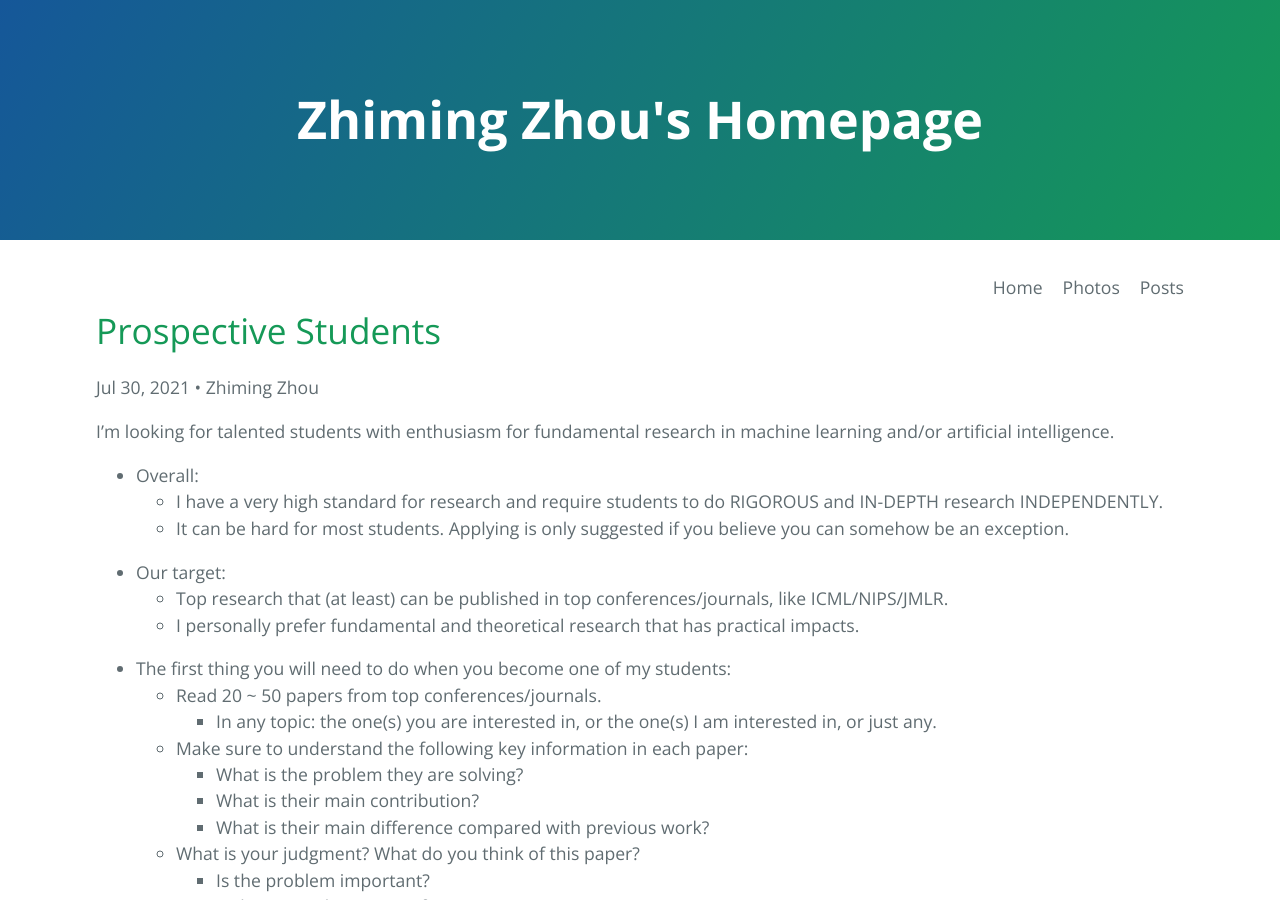
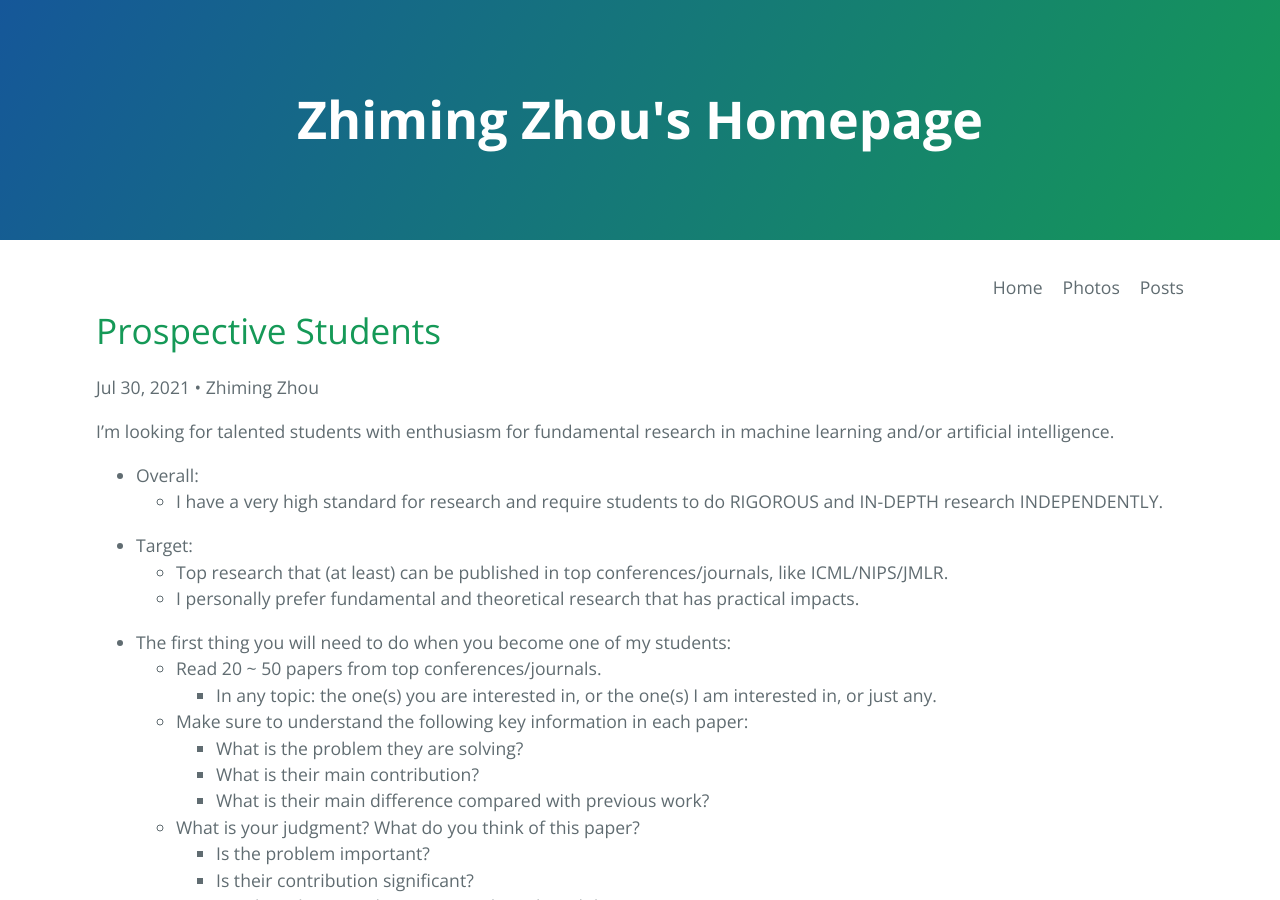
Before and after one commit to ZhimingZhou/zhimingzhou.github.io, a Jekyll site: the page built from _posts/2021-10-11-Prospective-Students.md, in a window 1280 px wide and 900 px high. Built offline with Jekyll 4.4.1, drawn with Linux system fonts in a browser that asks for light colours; comment, search, counter and statistics services are not loaded.

Commit message:
Update 2021-10-11-Prospective-Students.md

```diff
--- a/_posts/2021-10-11-Prospective-Students.md
+++ b/_posts/2021-10-11-Prospective-Students.md
@@ -11,10 +11,9 @@ I’m looking for talented students with enthusiasm for fundamental research in
 
 - Overall:
 	- I have a very high standard for research and require students to do RIGOROUS and IN-DEPTH research INDEPENDENTLY.
-	- It can be hard for most students. Applying is only suggested if you believe you can somehow be an exception.
 
 <!--  -->
-- Our target:
+- Target:
 	- Top research that (at least) can be published in top conferences/journals, like ICML/NIPS/JMLR.
 	- I personally prefer fundamental and theoretical research that has practical impacts.
 
```
Also changed, not shown: other parts of _posts/2021-10-11-Prospective-Students.md (+2 -0 lines).
